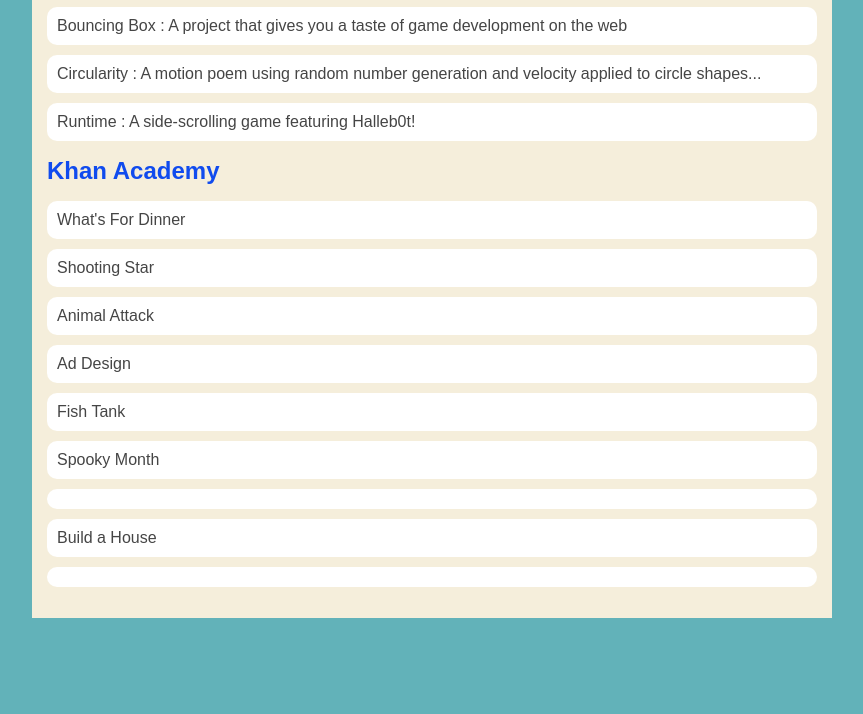
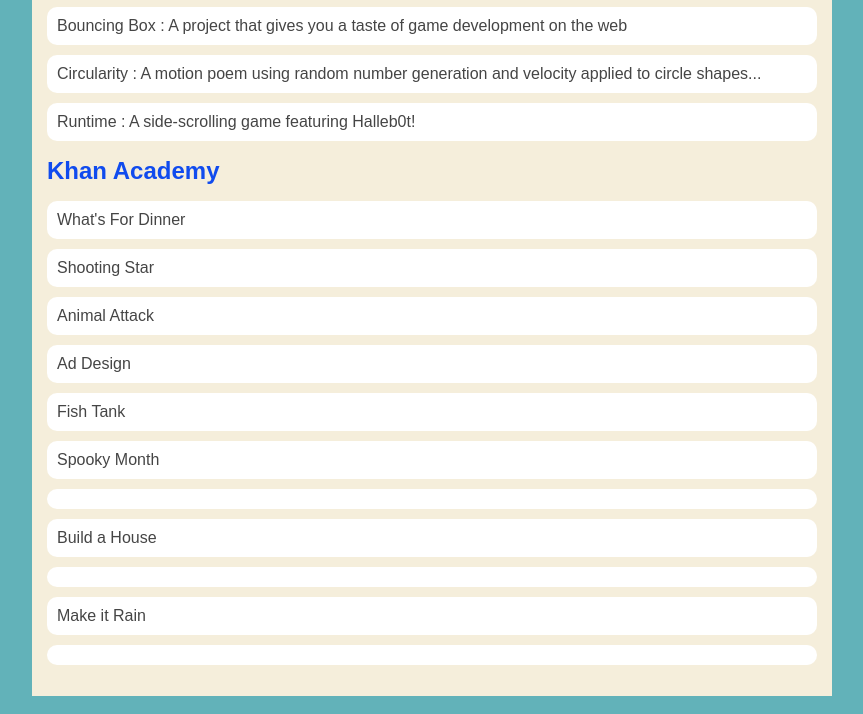
Before and after one commit to rjbates912/reginaldrbates.github.io, a plain HTML site: page portfolio.html in a window 1280 px wide. Shown: the part 197-911 px from the top of the page, without its empty margins (208-1071 px from the left). Before the commit the page ends 833 px from the top, so only its background shows below. Drawn offline with Linux system fonts and the light colour scheme.

Commit message:
describe your changes

```diff
--- a/portfolio.html
+++ b/portfolio.html
@@ -32,6 +32,7 @@
                     <li><a href = "https://www.khanacademy.org/computer-programming/fish-tank-royalty-castle/5429349593169920">Fish Tank</a></li>
                     <li><a href = "https://www.khanacademy.org/computer-programming/rjs-haunted-house/5908357676056576">Spooky Month</a><li>
                     <li><a href = "https://www.khanacademy.org/computer-programming/spin-off-of-cool-mansion/6398517020639232">Build a House</a><li></li>
+                    <li><a href = "https://www.khanacademy.org/computer-programming/let-it-snow-let-it-snow-let-it-snow/5805748438876160">Make it Rain</a><li></li>
                 </ul>
             </div>
         </main>
```
